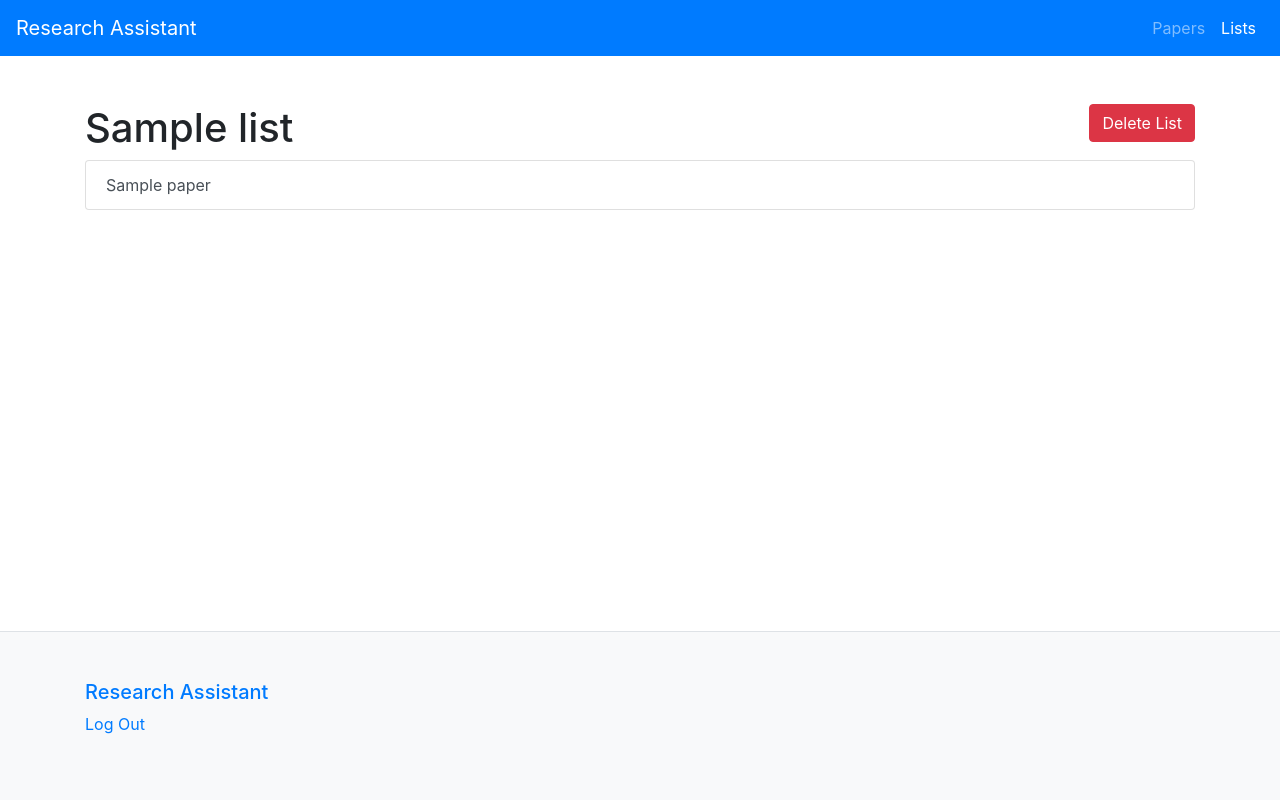
After one commit to scivarolo/research-assistant, a Django app: page /lists/1 in a window 1280 px wide. The commit adds this page. Run offline with Django 3.2, Linux system fonts and the light colour scheme; a user stored in the database is signed in; tables that the repository leaves empty hold one stand-in row (values such as "Sample post"); some libraries are stand-ins or nearby versions.

Commit message:
view, create, edit, delete lists

```diff
--- a/assistant/settings.py
+++ b/assistant/settings.py
@@ -135,5 +135,5 @@ LOGIN_URL = "/login"
 
 try:
     TINYMCE_API_KEY = local_settings.TINYMCE_API_KEY
-except:
+except ImportError:
     pass
--- a/research_assistant/models.py
+++ b/research_assistant/models.py
@@ -1,14 +1,18 @@
-import datetime
+"""
+Defines all models for research_assistant
+"""
+
 from django.contrib.auth.models import User
 from django.db import models
 from django.utils import timezone
-from django.conf import settings
 
 from tinymce.models import HTMLField
 
-# Include user id as subfolder for media upload
+
 def upload_to(instance, filename):
+    """Include user id as subfolder for media upload"""
     return str(instance.user.id) + "/" + filename
+
 
 class Paper(models.Model):
     """Defines a model for a research Paper."""
@@ -30,13 +34,8 @@ class Paper(models.Model):
 
 
 class Tag(models.Model):
-    name = models.CharField(max_length=200)
-    user = models.ForeignKey(User, on_delete=models.CASCADE)
+    """Defines the Tag model. Used to organize Papers and Ideas."""
 
-    def __str__(self):
-        return f"{self.name}"
-
-class List(models.Model):
     name = models.CharField(max_length=200)
     user = models.ForeignKey(User, on_delete=models.CASCADE)
 
@@ -44,14 +43,34 @@ class List(models.Model):
         return f"{self.name}"
 
 
+class List(models.Model):
+    """Defines the List model. Used to group Papers together."""
+
+    name = models.CharField(max_length=200)
+    user = models.ForeignKey(User, on_delete=models.CASCADE)
+
+    @property
+    def unread_count(self):
+        """Returns the number of unread papers in a list."""
+        return Paper.objects.filter(lists=self, is_read=False).count()
+
+    def __str__(self):
+        return f"{self.name}"
+
+
 class Author(models.Model):
+    """Defines the Author model. Used for Authors of Papers."""
+
     name = models.CharField(max_length=200)
     user = models.ForeignKey(User, on_delete=models.CASCADE)
 
     def __str__(self):
         return f"{self.name}"
 
+
 class Journal(models.Model):
+    """Defines the Journal model. Contains the source Journal information for Papers."""
+
     name = models.CharField(max_length=200)
     user = models.ForeignKey(User, on_delete=models.CASCADE)
 
--- /dev/null
+++ b/research_assistant/static/research_assistant/style.css
@@ -0,0 +1,18 @@
+.edit-button {
+  font-size: 1.25rem;
+  vertical-align: middle;
+}
+
+.hover-primary:hover,
+.hover-primary:focus,
+.hover-primary:active {
+  color: #007bff !important;
+}
+
+h1 .edit-button.hidden {
+  display: none;
+}
+
+h1:hover .edit-button.hidden {
+  display: inline-block;
+}
--- a/research_assistant/templates/index.html
+++ b/research_assistant/templates/index.html
@@ -1,4 +1,4 @@
-{% load staticfiles %}
+{% load static %}
 
 <html lang="en">
   <head>
@@ -8,7 +8,8 @@
     <title>{% block title %}Research Assistant{% endblock title %}</title>
 
     <link rel="stylesheet" href="https://stackpath.bootstrapcdn.com/bootstrap/4.3.1/css/bootstrap.min.css" integrity="sha384-ggOyR0iXCbMQv3Xipma34MD+dH/1fQ784/j6cY/iJTQUOhcWr7x9JvoRxT2MZw1T" crossorigin="anonymous">
-    <link rel="stylesheet" href="https://use.fontawesome.com/releases/v5.7.1/css/all.css" integrity="sha384-fnmOCqbTlWIlj8LyTjo7mOUStjsKC4pOpQbqyi7RrhN7udi9RwhKkMHpvLbHG9Sr" crossorigin="anonymous">
+    <link rel="stylesheet" href="https://use.fontawesome.com/releases/v5.7.2/css/all.css" integrity="sha384-fnmOCqbTlWIlj8LyTjo7mOUStjsKC4pOpQbqyi7RrhN7udi9RwhKkMHpvLbHG9Sr" crossorigin="anonymous">
+    <link rel="stylesheet" href="{% static 'research_assistant/style.css' %}">
     <style>
       html,body{
         height: 100%;
@@ -39,7 +40,8 @@
         </button>
         <div class="collapse navbar-collapse" id="navbar_collapse_content">
           <ul class="navbar-nav ml-lg-auto">
-            <li class="nav-item {% if request.resolver_match.view_name == 'research_assistant:all_papers' %}active{% endif %}"><a href="{% url 'research_assistant:all_papers' %}" class="nav-link">Papers</a></li>
+            <li class="nav-item {% if 'papers' in request.path %}active{% endif %}"><a href="{% url 'research_assistant:all_papers' %}" class="nav-link">Papers</a></li>
+            <li class="nav-item {% if 'lists' in request.path %}active{% endif %}"><a href="{% url 'research_assistant:all_lists' %}" class="nav-link">Lists</a></li>
           </ul>
         </div>
       </nav>
--- /dev/null
+++ b/research_assistant/templates/lists/single.html
@@ -0,0 +1,37 @@
+{% extends 'index.html' %}
+{% load crispy_forms_tags %}
+{% block content %}
+<div class="row">
+  <div class="col">
+    {% if edit_list_form %}
+    <form method="POST" class="mb-3">
+      {% csrf_token %}
+      {{ edit_list_form|crispy }}
+      <input type="submit" class="btn btn-primary">
+      <button class="btn btn-secondary">Cancel</button>
+    </form>
+    {% else %}
+    <h1>{{ list.name }}
+      <span class="edit-button hidden">
+        <form method="GET">
+          <button type="submit" class="btn btn-primary" name="edit" value="edit"><i class="fas fa-pen"></i></button>
+        </form>
+      </span>
+    </h1>
+    {% endif %}
+  </div>
+  <div class="col text-right">
+    <a class="btn btn-danger" href="{% url 'research_assistant:delete_list' list.id %}">Delete List</a>
+  </div>
+</div>
+<ul class="list-group">
+  {% if list.paper_set.all %}
+    {% for paper in list.paper_set.all %}
+      <a class="list-group-item list-group-item-action" href="{% url 'research_assistant:single_paper' paper.id %}">{{ paper.title }}</a>
+    {% endfor %}
+  {% else %}
+    <p>There are no papers in this list.</p>
+  {% endif %}
+</ul>
+
+{% endblock content %}
--- a/research_assistant/urls.py
+++ b/research_assistant/urls.py
@@ -1,3 +1,7 @@
+"""
+All url patterns for research_assistant.
+"""
+
 from django.urls import path
 from . import views
 
@@ -7,13 +11,27 @@ urlpatterns = [
     path("", views.index, name="index"),
     path("login/", views.login_user, name="login"),
     path("logout/", views.logout_user, name="logout"),
-    path("register/", views.register_user,  name="register"),
+    path("register/", views.register_user, name="register"),
+    # Paper Views
     path("papers/", views.all_papers, name="all_papers"),
     path("papers/<int:paper_id>", views.single_paper, name="single_paper"),
     path("papers/<int:paper_id>/edit/", views.edit_paper, name="edit_paper"),
     path("papers/<int:paper_id>/delete/", views.delete_paper, name="delete_paper"),
     path("papers/<int:paper_id>/notes/add/", views.add_note, name="add_note"),
-    path("papers/<int:paper_id>/notes/<int:note_id>/edit/", views.edit_note, name="edit_note"),
-    path("papers/<int:paper_id>/notes/<int:note_id>/delete/", views.delete_note, name="delete_note"),
+    path(
+        "papers/<int:paper_id>/notes/<int:note_id>/edit/",
+        views.edit_note,
+        name="edit_note",
+    ),
+    path(
+        "papers/<int:paper_id>/notes/<int:note_id>/delete/",
+        views.delete_note,
+        name="delete_note",
+    ),
     path("papers/add/", views.add_paper, name="add_paper"),
+    # List Views
+    path("lists/", views.all_lists, name="all_lists"),
+    path("lists/<int:list_id>", views.single_list, name="single_list"),
+    path("lists/<int:list_id>/delete/", views.delete_list, name="delete_list"),
+    path("lists/new/", views.new_list, name="new_list"),
 ]
--- a/research_assistant/views/__init__.py
+++ b/research_assistant/views/__init__.py
@@ -1,5 +1,7 @@
+"""Initialize views"""
 from .auth_views import *
 from .index_views import *
 from .add_paper import *
 from .papers import *
 from .notes import *
+from .lists import *
--- /dev/null
+++ b/research_assistant/views/lists.py
@@ -0,0 +1,76 @@
+""" Contains all of the views pertaining to Lists """
+
+from django.contrib.auth.decorators import login_required
+from django.shortcuts import render, reverse
+from django.http import HttpResponseRedirect
+
+from research_assistant.models import List
+from research_assistant.forms import ListForm
+
+
+@login_required
+def all_lists(request):
+    """ Load all lists associated with user. """
+
+    lists = List.objects.filter(user=request.user)
+
+    template = "lists/lists.html"
+    context = {"lists": lists}
+
+    return render(request, template, context)
+
+
+@login_required
+def single_list(request, list_id):
+    """ Load the single request list, and make sure it is associated with the current user.
+
+        Also handles editing the list's name when the user clicks the edit button next to the name.
+    """
+
+    the_list = List.objects.get(pk=list_id, user=request.user)
+    template = "lists/single.html"
+    context = {"list": the_list}
+
+    if request.method == "GET" and request.GET.get("edit"):
+        edit_list_form = ListForm(instance=the_list)
+        context = {"list": the_list, "edit_list_form": edit_list_form}
+
+    elif request.method == "POST":
+        the_list.name = request.POST["name"]
+        the_list.save()
+
+    return render(request, template, context)
+
+
+@login_required
+def delete_list(request, list_id):
+    """ Delete a list and remove the relationships to papers."""
+
+    the_list = List.objects.get(pk=list_id, user=request.user)
+
+    if request.method == "GET":
+        template = "lists/delete.html"
+        context = {"list": the_list}
+        return render(request, template, context)
+
+    elif request.method == "POST":
+        the_list.delete()
+        return HttpResponseRedirect(reverse("research_assistant:all_lists"))
+
+
+@login_required
+def new_list(request):
+    """ Create a new list. """
+
+    if request.method == "POST":
+        name = request.POST["name"]
+        the_list = List.objects.create(name=name, user=request.user)
+        the_list.save()
+        return HttpResponseRedirect(
+            reverse("research_assistant:single_list", args=(the_list.id,))
+        )
+
+    template = "lists/new.html"
+    context = {"new_list_form": ListForm()}
+
+    return render(request, template, context)
```
Also changed, not shown: research_assistant/forms.py (+45 -21 lines), research_assistant/templates/lists/delete.html (added, +15 -0 lines), research_assistant/templates/lists/lists.html (added, +23 -0 lines), research_assistant/templates/lists/new.html (added, +12 -0 lines), research_assistant/templates/paper/single.html (+12 -2 lines).
